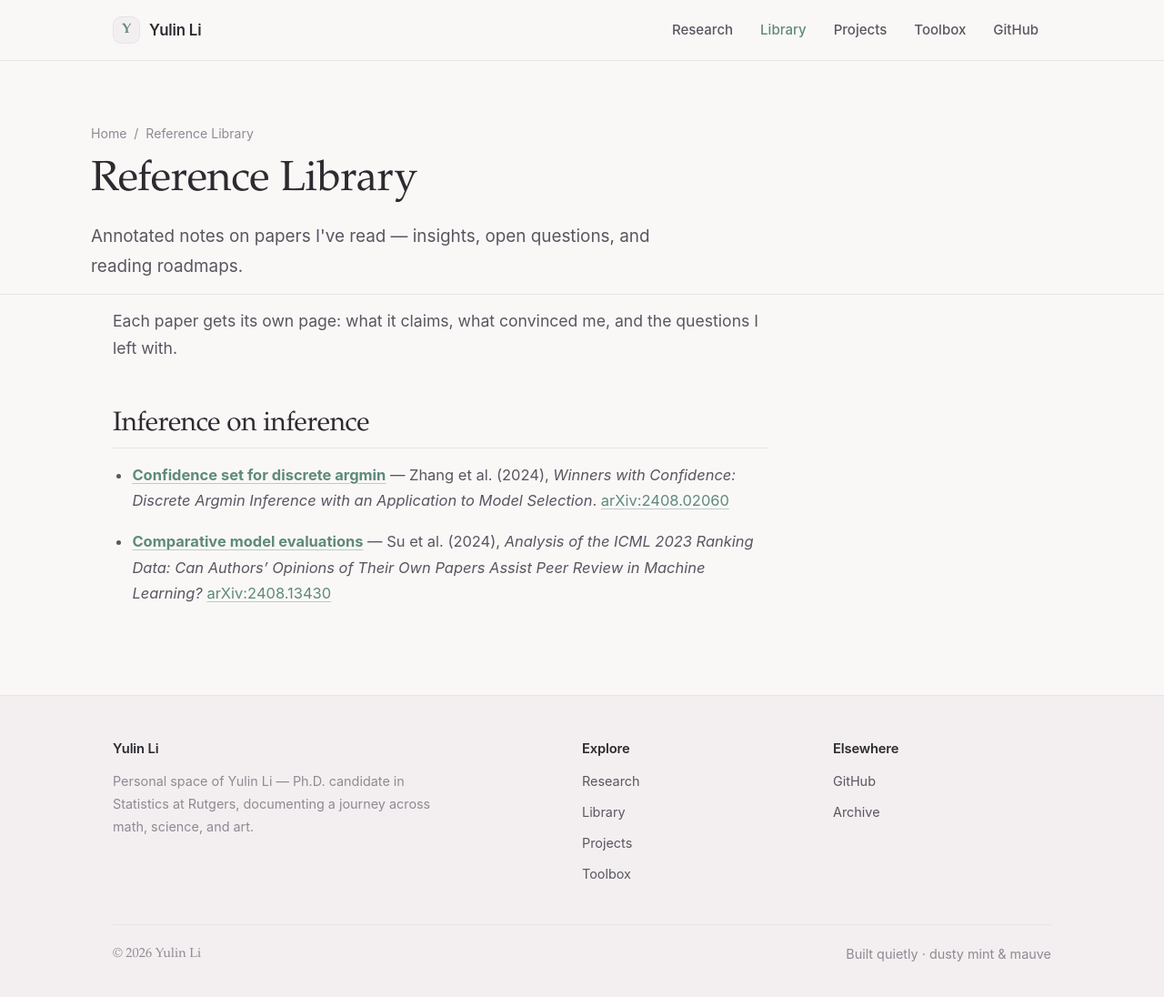
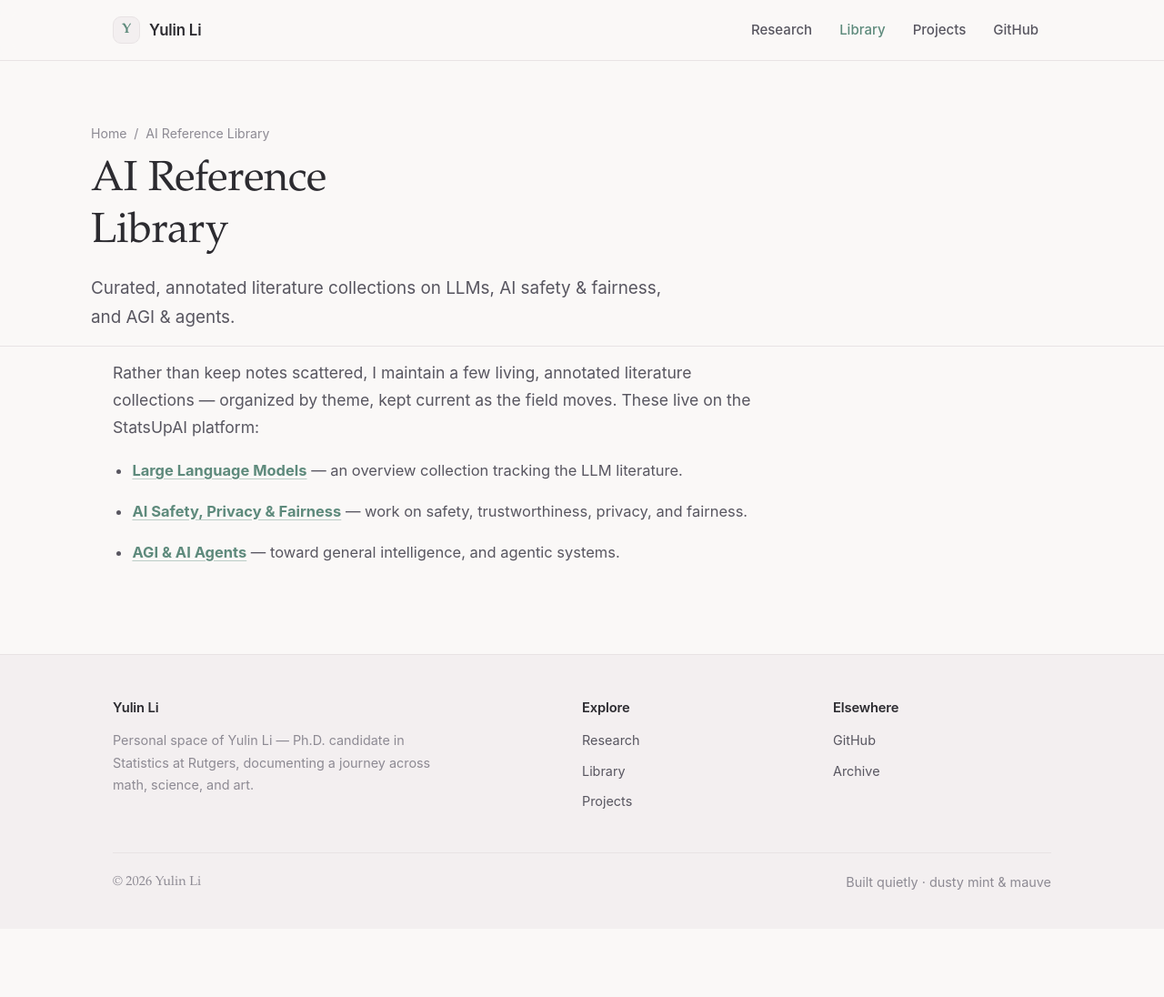
Before and after one commit to yulinl2/yulinl2.github.io, a Jekyll site: the page built from reading/index.md, in a window 1280 px wide and 1100 px high. Shown: the top 1096 px of the window at 91% size. Built offline with Jekyll 4.4.1, drawn with Linux system fonts in a browser that asks for light colours.

Commit message:
Scratch Toolbox; repoint Reference Library to AI collections
The Toolbox and the old paper-notes library were envisioned but not
really built. Remove the Toolbox card and nav link, and repurpose the
Reference Library as pointers to the three AI literature collections
actually built on StatsUpAI (LLMs, AI safety & fairness, AGI & agents).

Verified with headless-browser screenshots of the card grid and the
repurposed library page.

https://claude.ai/code/session_01EqeQ2GJc3P1ZKnLHMVEBDZ

```diff
--- a/_config.yml
+++ b/_config.yml
@@ -43,7 +43,6 @@ nav:
   - { name: "Research",  url: "/docs/" }
   - { name: "Library",   url: "/reading/" }
   - { name: "Projects",  url: "/projects/" }
-  - { name: "Toolbox",   url: "/toolbox/" }
 
 social:
   github: "yulinl2"
--- a/reading/index.md
+++ b/reading/index.md
@@ -1,20 +1,17 @@
 ---
-title: Reference Library
-description: Annotated notes on papers I've read — insights, open questions, and reading roadmaps.
+title: AI Reference Library
+description: Curated, annotated literature collections on LLMs, AI safety & fairness, and AGI & agents.
 ---
 
-Each paper gets its own page: what it claims, what convinced me, and
-the questions I left with.
+Rather than keep notes scattered, I maintain a few living,
+annotated literature collections — organized by theme, kept current
+as the field moves. These live on the StatsUpAI platform:
 
-## Inference on inference
+- **[Large Language Models](https://statsupai.org/pages/paper_list_ai/list-AI-LLM.html)**
+  — an overview collection tracking the LLM literature.
 
-- **[Confidence set for discrete argmin](./2025-01-12-argmin-inference.md)**
-  — Zhang et al. (2024), *Winners with Confidence: Discrete Argmin
-  Inference with an Application to Model Selection*.
-  [arXiv:2408.02060](https://arxiv.org/abs/2408.02060)
+- **[AI Safety, Privacy &amp; Fairness](https://statsupai.org/pages/paper_list_ai/list-AI-Safety.html)**
+  — work on safety, trustworthiness, privacy, and fairness.
 
-- **[Comparative model evaluations](./2025-01-14-comparative-eval.md)**
-  — Su et al. (2024), *Analysis of the ICML 2023 Ranking Data: Can
-  Authors&rsquo; Opinions of Their Own Papers Assist Peer Review in
-  Machine Learning?*
-  [arXiv:2408.13430](https://arxiv.org/abs/2408.13430)
+- **[AGI &amp; AI Agents](https://statsupai.org/pages/paper_list_ai/list-AI-Agent.html)**
+  — toward general intelligence, and agentic systems.
```
Also changed, not shown: docs/index.md (+1 -1 lines), index.md (+4 -10 lines).
